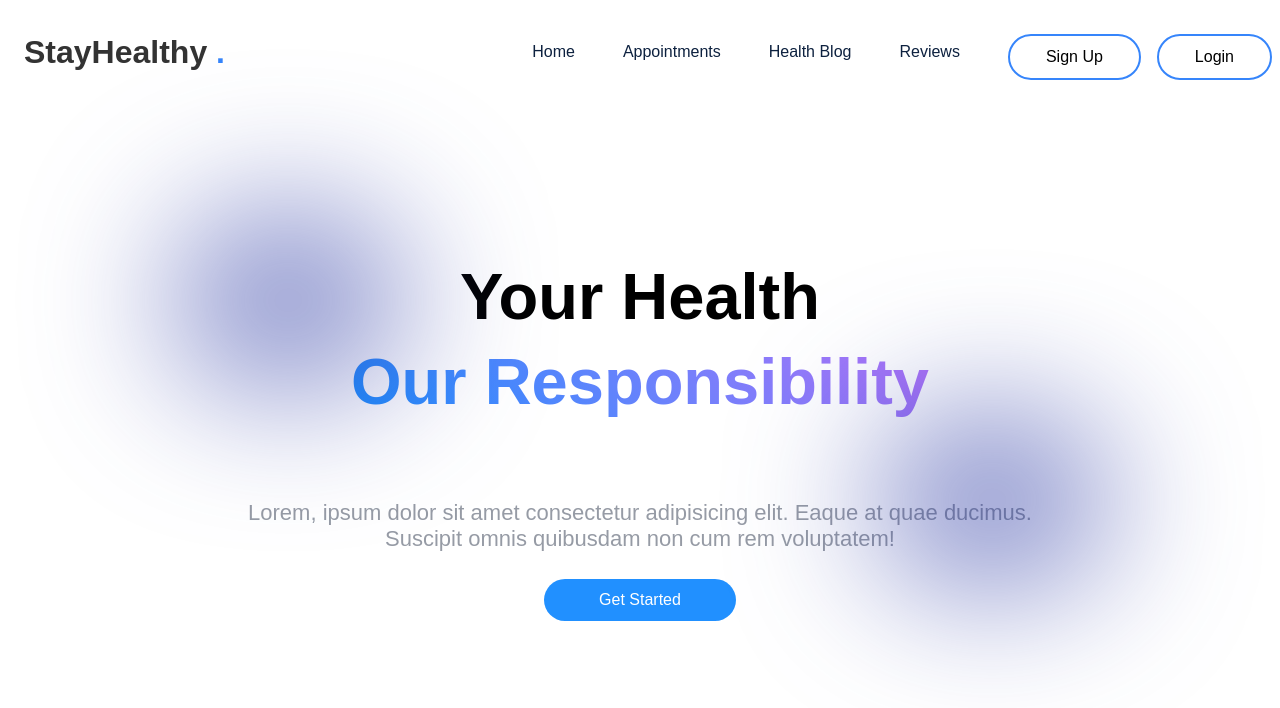
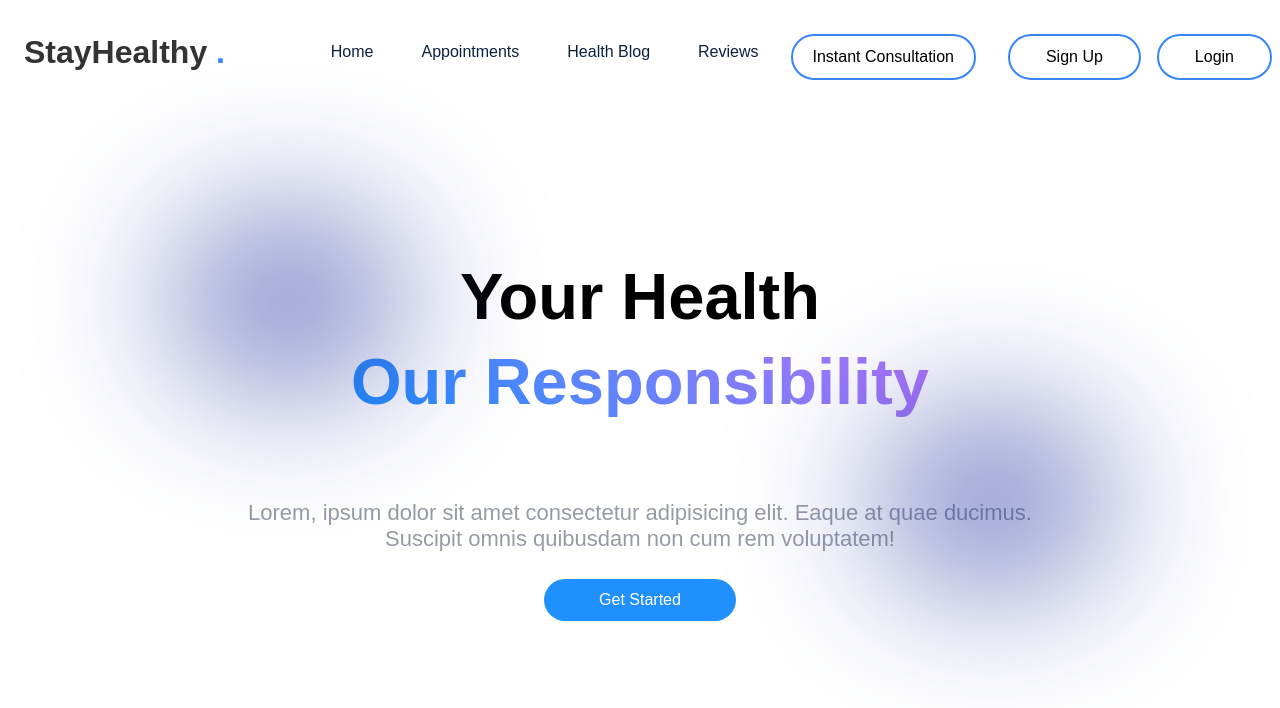
Before and after one commit to hajarhr55/test_med_app, a React (Create React App) app: page / in a window 1280 px wide. Shown: the top 708 px of the page. Built offline with nearby package versions, Linux system fonts and the light colour scheme; no server answers.

Commit message:
Integrate Instant Consultation component

```diff
--- a/src/Components/Login/Login.js
+++ b/src/Components/Login/Login.js
@@ -3,7 +3,7 @@ import React, { useState, useEffect } from 'react';
 // Apply CSS according to your design theme or the CSS provided in week 2 lab 2
 
 import { Link, useNavigate } from 'react-router-dom';
-import { API_URL } from '../../server/config';
+import { API_URL } from '../../config';
 
 const Login = () => {
 
--- a/src/Components/Navbar/Navbar.js
+++ b/src/Components/Navbar/Navbar.js
@@ -1,94 +1,74 @@
 import React, { useEffect, useState } from "react";
-import { Link } from "react-router-dom";
-
+import { useNavigate } from 'react-router-dom';
 import "./Navbar.css";
-
+import { Link } from 'react-router-dom';
 
 
 const Navbar = () => {
     const [click, setClick] = useState(false);
-
     const [isLoggedIn, setIsLoggedIn] = useState(false);
     const [username, setUsername] = useState("");
     const[email,setEmail]=useState("");
     const [showDropdown, setShowDropdown] = useState(false);
+    const navigate = useNavigate();  // استخدام navigate
+
     const handleClick = () => setClick(!click);
-
 
     const handleLogout = () => {
         sessionStorage.removeItem("auth-token");
         sessionStorage.removeItem("name");
         sessionStorage.removeItem("email");
         sessionStorage.removeItem("phone");
-        // remove email phone
         localStorage.removeItem("doctorData");
         setIsLoggedIn(false);
-        // setUsername("");
-
-        // Remove the reviewFormData from local storage
-        for (let i = 0; i < localStorage.length; i++) {
-          const key = localStorage.key(i);
-          if (key.startsWith("reviewFormData_")) {
-            localStorage.removeItem(key);
-          }
-        }
         setEmail('');
         window.location.reload();
-    }
-    const handleDropdown = () => {
-      setShowDropdown(!showDropdown);
-    }
+    };
+
+    const goToInstantConsultation = () => {
+      navigate('/instant-consultation');  // الانتقال إلى صفحة الاستشارة الفورية
+    };
+
     useEffect(() => {
         const storedemail = sessionStorage.getItem("email");
-
         if (storedemail) {
             setIsLoggedIn(true);
             setUsername(storedemail);
         }
     }, []);
+
     return (
         <nav>
             <div className="nav__logo">
-        <Link to="/">
-        StayHealthy <i style={{color:'#2190FF'}} className="fa fa-user-md"></i></Link>
+                <Link to="/">StayHealthy <i style={{color:'#2190FF'}} className="fa fa-user-md"></i></Link>
                 <span>.</span>
             </div>
             <div className="nav__icon" onClick={handleClick}>
                 <i className={click ? "fa fa-times" : "fa fa-bars"}></i>
             </div>
             <ul className={click ? 'nav__links active' : 'nav__links'}>
+                <li className="link"><Link to="/">Home</Link></li>
+                <li className="link"><Link to="/search/doctors">Appointments</Link></li>
+                <li className="link"><Link to="/healthblog">Health Blog</Link></li>
+                <li className="link"><Link to="/reviews">Reviews</Link></li>
+
                 <li className="link">
-          <Link to="/">Home</Link>
+                    <button className="btn1" onClick={goToInstantConsultation}>Instant Consultation</button>
                 </li>
-        <li className="link">
-          <Link to="/search/doctors">Appointments</Link>
-        </li>
-        <li className="link">
-          <Link to="/healthblog">Health Blog</Link>
-        </li>
-        <li className="link">
-         <Link to="/reviews">Reviews</Link>
-        </li>
-        {isLoggedIn?(
+
+                {isLoggedIn ? (
                     <>
                         <li className="link">
-              <button className="btn2" onClick={handleLogout}>
-                Logout
-              </button>
+                            <button className="btn2" onClick={handleLogout}>Logout</button>
                         </li>
-
                     </>
                 ) : (
                     <>
                         <li className="link">
-              <Link to="/signup">
-                <button className="btn1">Sign Up</button>
-              </Link>
+                            <Link to="/signup"><button className="btn1">Sign Up</button></Link>
                         </li>
                         <li className="link">
-              <Link to="/login">
-                <button className="btn1">Login</button>
-              </Link>
+                            <Link to="/login"><button className="btn1">Login</button></Link>
                         </li>
                     </>
                 )}
--- a/src/Components/Sign_Up/Sign_Up.js
+++ b/src/Components/Sign_Up/Sign_Up.js
@@ -2,7 +2,7 @@
 import React, { useState } from 'react';
 import './Sign_Up.css'
 import { Link, useNavigate } from 'react-router-dom';
-import { API_URL } from '../../serverconfig';
+import { API_URL } from '../../config';
 
 // Function component for Sign Up form
 const Sign_Up = () => {
```
Lines whose indentation alone changed are shown as unchanged.
